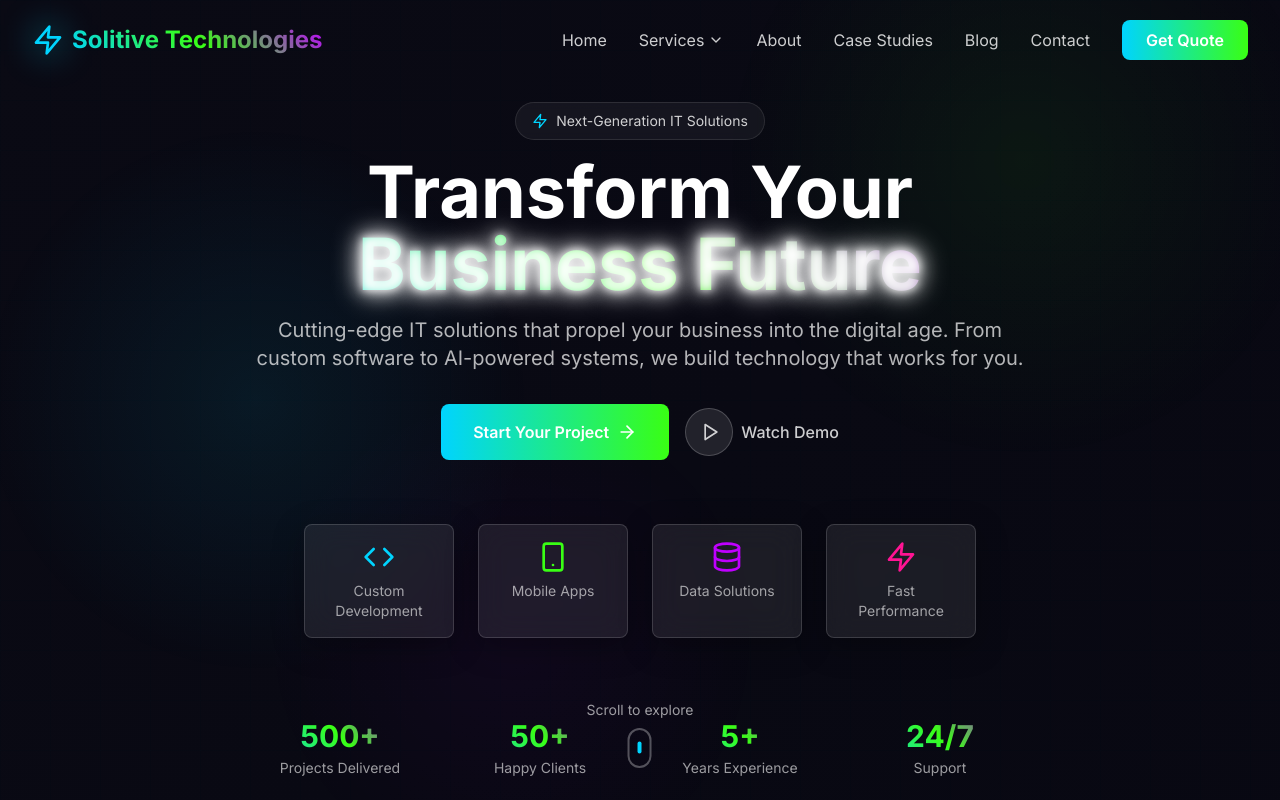
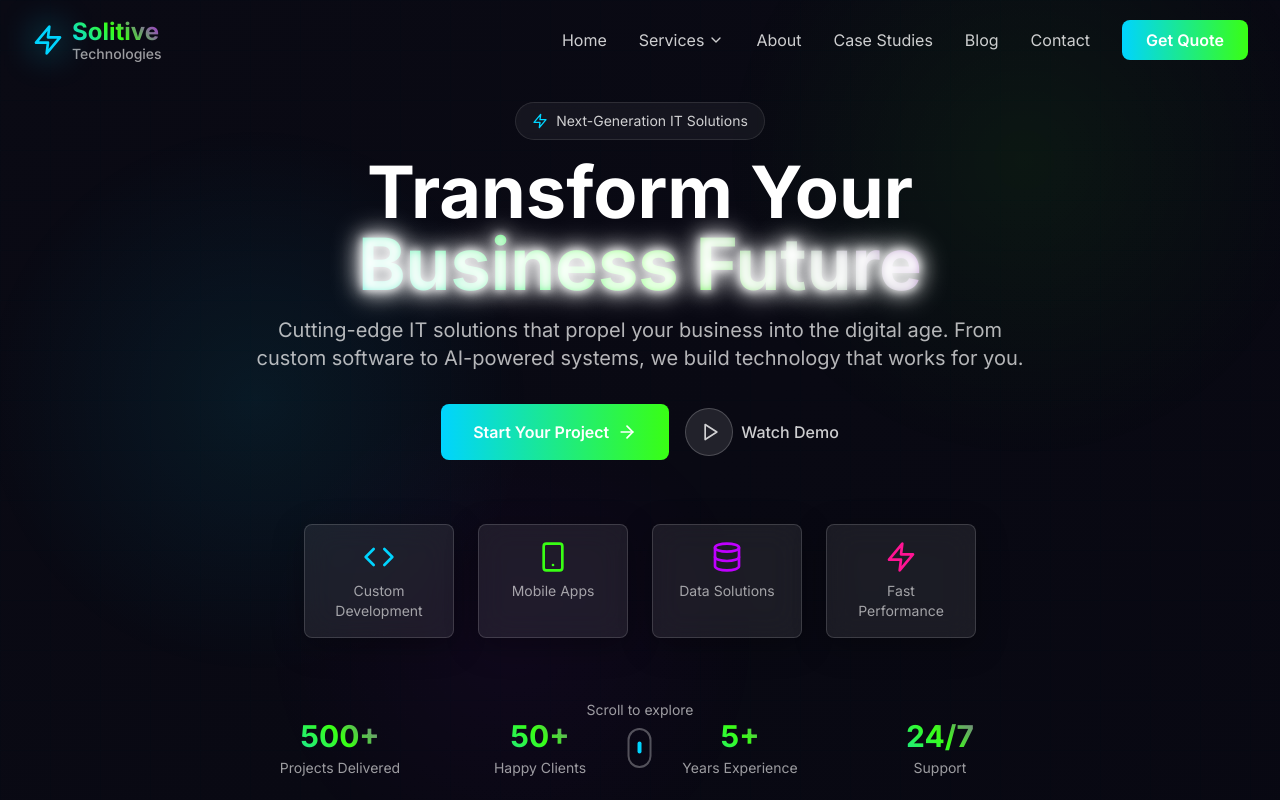
Before and after one commit to atiq1995/solitive-website, a Next.js app: page / in a window 1280 px wide. Shown: the top 800 px of the page. Built offline with nearby package versions, Linux system fonts and the light colour scheme.

Commit message:
Update logo to show 'Solitive Technologies' with stacked layout and contrasting styles

```diff
--- a/src/components/Footer.tsx
+++ b/src/components/Footer.tsx
@@ -49,7 +49,10 @@ const Footer = () => {
                   <Zap className="h-8 w-8 text-neon-blue" />
                   <div className="absolute inset-0 h-8 w-8 bg-neon-blue/20 blur-lg" />
                 </div>
-                <span className="text-2xl font-bold text-gradient">Solitive Technologies</span>
+                <div className="flex flex-col leading-tight">
+                  <span className="text-2xl font-bold text-gradient">Solitive</span>
+                  <span className="text-sm font-medium text-white/60 -mt-1">Technologies</span>
+                </div>
               </Link>
 
               <p className="text-white/70 mb-6 max-w-md">
--- a/src/components/Navigation.tsx
+++ b/src/components/Navigation.tsx
@@ -54,9 +54,14 @@ const Navigation = () => {
               <Zap className="h-8 w-8 text-neon-blue group-hover:text-neon-green transition-colors duration-300" />
               <div className="absolute inset-0 h-8 w-8 bg-neon-blue/20 blur-lg group-hover:bg-neon-green/20 transition-colors duration-300" />
             </div>
-            <span className="text-xl lg:text-2xl font-bold text-gradient">
-              Solitive Technologies
-            </span>
+            <div className="flex flex-col leading-tight">
+              <span className="text-xl lg:text-2xl font-bold text-gradient">
+                Solitive
+              </span>
+              <span className="text-xs lg:text-sm font-medium text-white/60 -mt-1">
+                Technologies
+              </span>
+            </div>
           </Link>
 
           {/* Desktop Navigation */}
```
